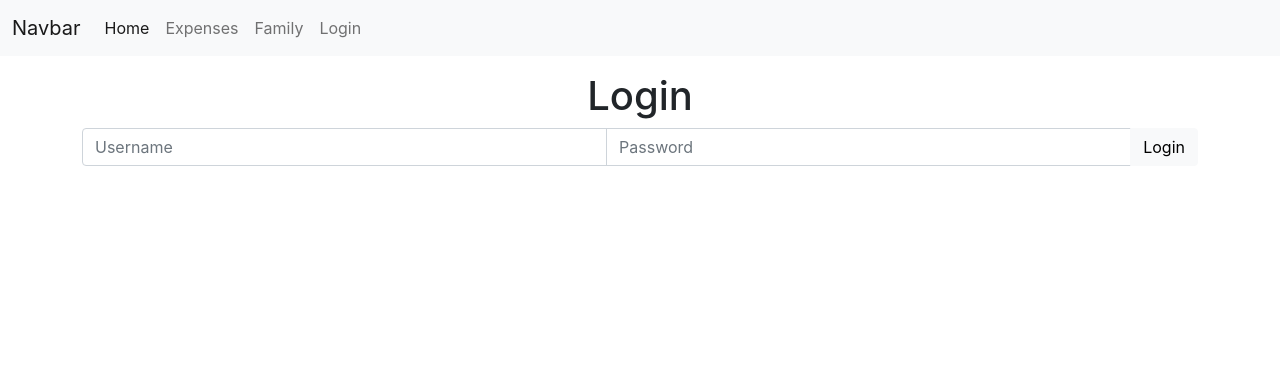
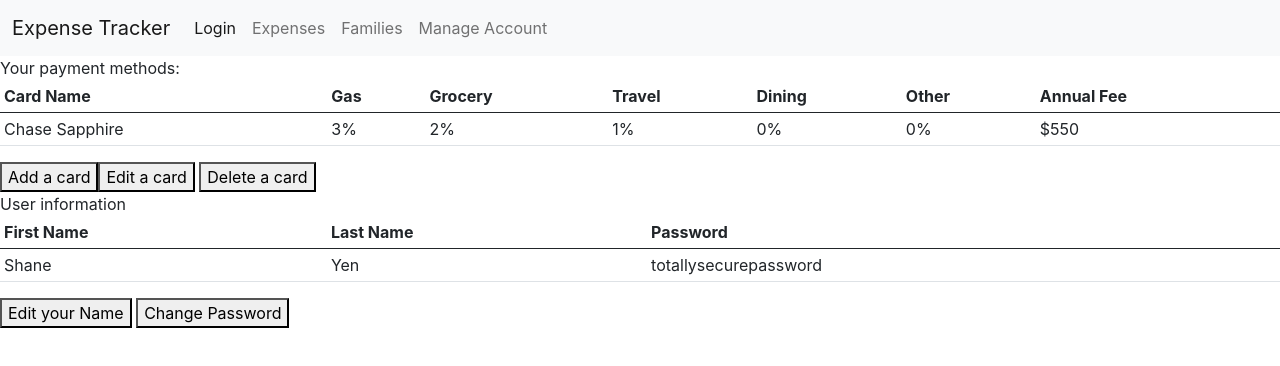
Before and after one commit to Tyler-Rayls/expense-tracker, a React (Create React App) app: page /accountSettings in a window 1280 px wide. Shown: the top 366 px of the page. Built offline with nearby package versions, Linux system fonts and the light colour scheme.

Commit message:
Changed navbar a bit (so it links to my pages), made 2 new table components for AccountSettingsPage.

```diff
--- a/src/AccountSettingsPage.js
+++ b/src/AccountSettingsPage.js
@@ -1,43 +1,14 @@
 import React from 'react'
-import {
-  BrowserRouter as Router,
-  Switch,
-  Route,
-  Link
-} from "react-router-dom";
-import Navbar from './Navbar';
+import PaymentMethodTable from './paymentMethodsTable';
+import UserInfoTable from './userInfoTable';
 
-
-const user = 'Shane' //Pull user's name from the database
 
 //Edit transaction URL to match Tyler
 const AccountSettings = () => {
   return (
-    <div>
-      <Navbar />
-      <table>
-        <thead>
-          <tr>
-            <th>First Name</th>
-            <th>Last Name</th>
-            <th>Password</th>
-          </tr>
-        </thead>
-        <tbody>
-          <tr>
-            <td>Shane</td>
-            <td>Yen</td>
-            <td>totallysecurepassword</td>
-          </tr>
-        </tbody>
-      </table>
-      <button>
-        Edit your Name
-      </button>
-      <button>
-        Change Password
-      </button>
-    </div>
+    <div><PaymentMethodTable/>
+    <UserInfoTable/></div>
+
   )
 }
 
--- a/src/Family.js
+++ b/src/Family.js
@@ -1,10 +1,8 @@
 import React from 'react';
-import Navbar from './Navbar';
 
 const Family = () => {
     return (
     <div>
-      <Navbar />
     <h2>Family 1</h2>
       <table>
         <thead>
--- a/src/Navbar.js
+++ b/src/Navbar.js
@@ -3,6 +3,7 @@ import {BrowserRouter as Router, Switch, Route, Link} from 'react-router-dom';
 import Home from './Home';
 import Expenses from './Expenses';
 import Family from './Family';
+import AccountSettings from './AccountSettingsPage';
 import Login from './Login';
 
 const Navbar = () => {
@@ -10,23 +11,23 @@ const Navbar = () => {
         <Router>
             <nav className="navbar navbar-expand-lg navbar-light bg-light">
                 <div className="container-fluid">
-                    <Link to="/" className="navbar-brand">Navbar</Link>
+                    <Link to="/" className="navbar-brand">Expense Tracker</Link>
                     <button className="navbar-toggler" type="button" data-bs-toggle="collapse" data-bs-target="#navbarNav" aria-controls="navbarNav" aria-expanded="false" aria-label="Toggle navigation">
                     <span className="navbar-toggler-icon"></span>
                     </button>
                     <div className="collapse navbar-collapse" id="navbarNav">
                     <ul className="navbar-nav">
                         <li className="nav-item">
-                            <Link to="/" className="nav-link active" aria-current="page">Home</Link>
+                            <Link to="/" className="nav-link active" aria-current="page">Login</Link>
                         </li>
                         <li className="nav-item">
                             <Link to="/expenses" className="nav-link" aria-current="page">Expenses</Link>
                         </li>
                         <li className="nav-item">
-                            <Link to="/family" className="nav-link" aria-current="page">Family</Link>
+                            <Link to="/family" className="nav-link" aria-current="page">Families</Link>
                         </li>
                         <li className="nav-item">
-                            <Link to="/login" className="nav-link" aria-current="page">Login</Link>
+                            <Link to="/accountSettings" className="nav-link" aria-current="page">Manage Account</Link>
                         </li>
                     </ul>
                     </div>
@@ -37,11 +38,11 @@ const Navbar = () => {
                 <Route path="/expenses">
                     <Expenses />
                 </Route>
-                <Route path="/Family">
+                <Route path="/family">
                     <Family />
                 </Route>
-                <Route path="/Login">
-                    <Login />
+                <Route path="/accountSettings">
+                   <AccountSettings/>
                 </Route>
                 <Route path="/">
                     <Home />
--- /dev/null
+++ b/src/paymentMethodsTable.js
@@ -0,0 +1,45 @@
+import React from 'react'
+
+const PaymentMethodTable = () => {
+    return (
+        <div>
+            Your payment methods:
+            <table class="table table-sm">
+                <thead>
+                <tr>
+                    <th>Card Name</th>
+                    <th>Gas</th>
+                    <th>Grocery</th>
+                    <th>Travel</th>
+                    <th>Dining</th>
+                    <th>Other</th>
+                    <th>Annual Fee</th>
+                </tr>
+                </thead>
+                <tbody>
+                <tr>
+                    <td>Chase Sapphire</td>
+                    <td>3%</td>
+                    <td>2%</td>
+                    <td>1%</td>
+                    <td>0%</td>
+                    <td>0%</td>
+                    <td>$550</td>
+                </tr>
+                </tbody>
+            </table>
+            <button>
+                Add a card
+            </button>
+            <button>
+                Edit a card
+            </button>
+            &nbsp;
+            <button>
+                Delete a card
+            </button>
+        </div>
+    )
+}
+
+export default PaymentMethodTable;
--- a/src/paymentsPage.js
+++ b/src/paymentsPage.js
@@ -9,7 +9,6 @@ import Navbar from './Navbar';
 const PaymentPage = () => {
   return (
     <div>
-      <Navbar/>
       <table>
         <thead>
           <tr>
--- /dev/null
+++ b/src/userInfoTable.js
@@ -0,0 +1,36 @@
+import React from 'react'
+
+const UserInfoTable = () => {
+    return (
+<div>
+<text>User information</text>
+
+<table class="table table-sm">
+  <thead>
+    <tr>
+      <th>First Name</th>
+      <th>Last Name</th>
+      <th>Password</th>
+    </tr>
+  </thead>
+  <tbody>
+    <tr>
+      <td>Shane</td>
+      <td>Yen</td>
+      <td>totallysecurepassword</td>
+    </tr>
+  </tbody>
+</table>
+<button>
+  Edit your Name
+</button>
+&nbsp;
+<button>
+  Change Password
+</button>
+</div>
+
+)
+}
+
+export default UserInfoTable;
```
Also changed, not shown: 1 other file (tests, documents, lock files or other folders).
